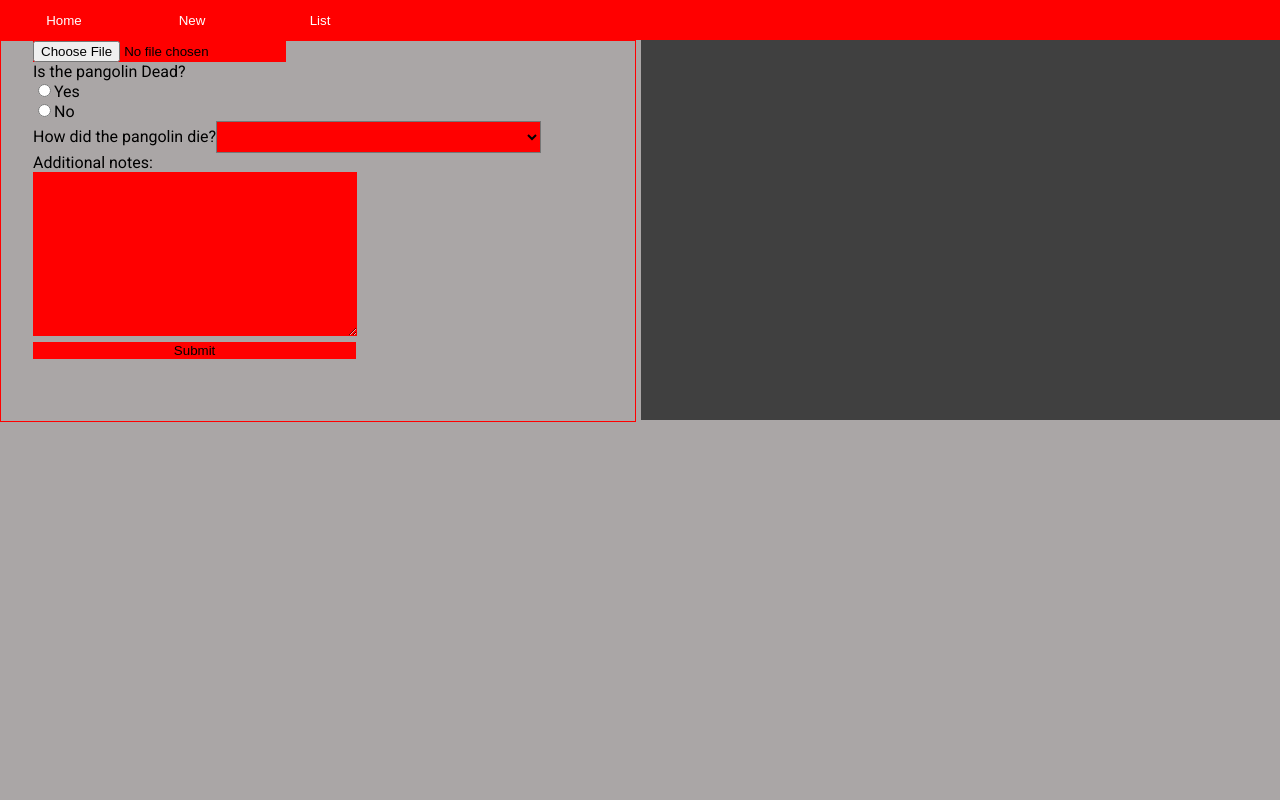
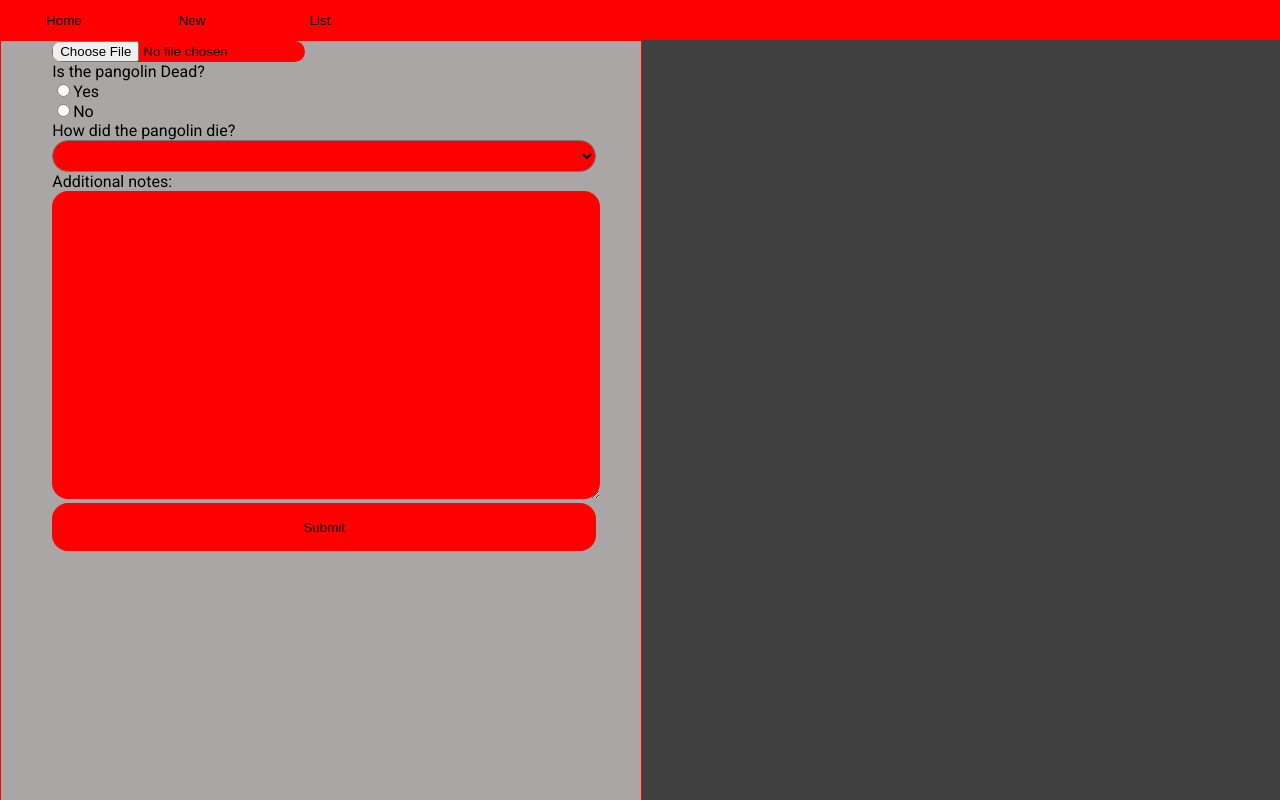
Before and after one commit to DeeDoubleYous/zap-app, an Angular app: page /form in a window 1280 px wide. Built offline with nearby package versions, Linux system fonts and the light colour scheme.

Commit message:
added clearing after submitting and further styling

```diff
--- a/src/app/app.component.css
+++ b/src/app/app.component.css
@@ -23,7 +23,7 @@
 
 .navBar button{
     background: none;
-    color: var(--text-inverted);
+    color: var(--text-main);
     height: 100%;
     width: 20%;
     border: none;
@@ -31,6 +31,7 @@
 
 .navBar button:active{
     background:rgb(148, 28, 28);
+    color: var(--text-inverted);
 }
 
 @media only screen and (max-width: 767px) {
--- a/src/app/pangolin-form/pangolin-form.component.css
+++ b/src/app/pangolin-form/pangolin-form.component.css
@@ -12,11 +12,18 @@
 
 .pangolinInput{
     grid-area: formInput;
+    position: relative;
     background: none;
     color: var(--text-main);
     width: 99%;
     height: 100%;
     border: solid 0.1rem var(--accent);
+    overflow-y: auto;
+    min-height: 100%;
+}
+
+.pangolinInput::-webkit-scrollbar{
+    width: 0.5rem;
 }
 
 .pangolinPreview{
@@ -30,8 +37,8 @@
     background: var(--accent);
     color: var(--text-main);
     border: none;
-    height: 10rem;
-    width: 20rem;
+    height: 40%;
+    width: 85%;
     /* text-align: left; */
     text-align: start;
     position: relative;
@@ -40,10 +47,18 @@
 
 input{
     position: relative;
-    left: 2rem;
+    left: 8%;
     background: var(--accent);
     outline: none;
     border: none;
+    border-radius: 1rem;
+}
+
+#note{
+    border-radius: 1rem;
+    position: relative;
+    left: 8%;
+    width: 85%;
 }
 
 #note:focus{
@@ -51,11 +66,13 @@ input{
 }
 
 #deathType{
-    width: 20.3rem;
+    width: 85%;
     height: 2rem;
     position: relative;
-    left: 2rem;
+    left: 8%;
     background: var(--accent);
+    border-radius: 1rem;
+    color: var(--text-main);
 }
 
 #deathType:focus{
@@ -63,7 +80,9 @@ input{
 }
 
 #submit{
-    width: 20.2rem;
+    width: 85%;
+    height: 3rem;
+    color: var(--text-main)
 }
 
 #submit:active{
@@ -72,14 +91,19 @@ input{
 
 label{
     position: relative;
-    left: 2rem;
+    left: 8%;
 }
 
 @media only screen and (min-width: 768px) {
     .container{
         grid-template-columns: 50% 50%;
+        grid-template-rows: 100%;
         grid-template-areas: 'formInput imgPreview';
         gap: 0.2% 0.1%;
     }
-
+    .pangolinInput{
+        height: 90%;
+        overflow: none;
+        width: 100%;
+    }
 }
--- a/src/app/pangolin-form/pangolin-form.component.html
+++ b/src/app/pangolin-form/pangolin-form.component.html
@@ -1,11 +1,11 @@
 <div class='container'>
     <img [src]='imageUrl' alt='The uploaded pangolin image' class='pangolinPreview'>
     <form class='pangolinInput' (submit)='handleSubmit($event)'>
-        <input type="file" name="pangolinImage" id="pangolinImage" accept="image/*" (change)="handleImageChange($event)"/><br/>
+        <input type="file" name="pangolinImage" id="pangolinImage" accept="image/*" (change)="handleImageChange($event)" [(ngModel)]='imageList'/><br/>
         <label for="isDead">Is the pangolin Dead?</label><br/>
-        <input type="radio" name="isDead" value="True" [(ngModel)]='isDead' class='isDead'><label for="true">Yes</label><br/>
-        <input type="radio" name="isDead" value="False" [(ngModel)]='isDead' class='isDead'><label for="false">No</label><br/>
-        <label for="deathType">How did the pangolin die?</label>
+        <input type="radio" name="isDead" value="true" [(ngModel)]='isDead' class='isDead'><label for="true">Yes</label><br/>
+        <input type="radio" name="isDead" value="false" [(ngModel)]='isDead' class='isDead'><label for="false">No</label><br/>
+        <label for="deathType">How did the pangolin die?</label><br/>
         <select name="deathType" id="deathType" [(ngModel)]="deathType">
             <option *ngFor='let deathTy of deathTypes' [value]='deathTy'>{{deathTy}}</option>
         </select><br/>
--- a/src/app/pangolin-form/pangolin-form.component.ts
+++ b/src/app/pangolin-form/pangolin-form.component.ts
@@ -11,10 +11,13 @@ export class PangolinFormComponent implements OnInit {
 
   url = 'https://dw470.brighton.domains/zap_api';
 
-  image?:File;
-  imageUrl = './assets/images/defaultImage.png';
+  defaultImage = './assets/images/defaultImage.png';
 
-  @Input() isDead?: boolean;
+  image?:File | null;
+  imageUrl = this.defaultImage;
+  imageList?: File[];
+
+  @Input() isDead:boolean = false;
   @Input() deathType?: string;
   @Input() note?: string;
 
@@ -32,8 +35,8 @@ export class PangolinFormComponent implements OnInit {
   async handleSubmit(e: Event): Promise<void>{
     console.log('submit');
 
-    if(this.image && this.isDead){
-      console.log('here');
+    if(this.image){
+      console.log(this.imageList);
       const request = new FormData();
 
       request.set('pangolinImage', this.image);
@@ -41,10 +44,14 @@ export class PangolinFormComponent implements OnInit {
       request.set('time', `${this.generateDateString()}`);
       request.set('location', JSON.stringify({lat: 2, lon: 3}));
 
+      console.log(this.isDead);
+
       const response = await fetch(this.url, {
         body: request,
         method: 'POST'
       }).catch(console.error);
+
+      this.clearInputs();
     }
   }
 
@@ -65,4 +72,13 @@ export class PangolinFormComponent implements OnInit {
     const date = new Date(Date.now());
     return `${date.getFullYear()}/${date.getMonth()}/${date.getDay()} ${date.getHours()}:${date.getMinutes()}`
   }
+
+  clearInputs(): void{
+    this.isDead = false;
+    this.deathType = '';
+    this.note = '';
+    this.image = null;
+    this.imageUrl = this.defaultImage;
+    this.imageList = [];
+  }
 }
```
